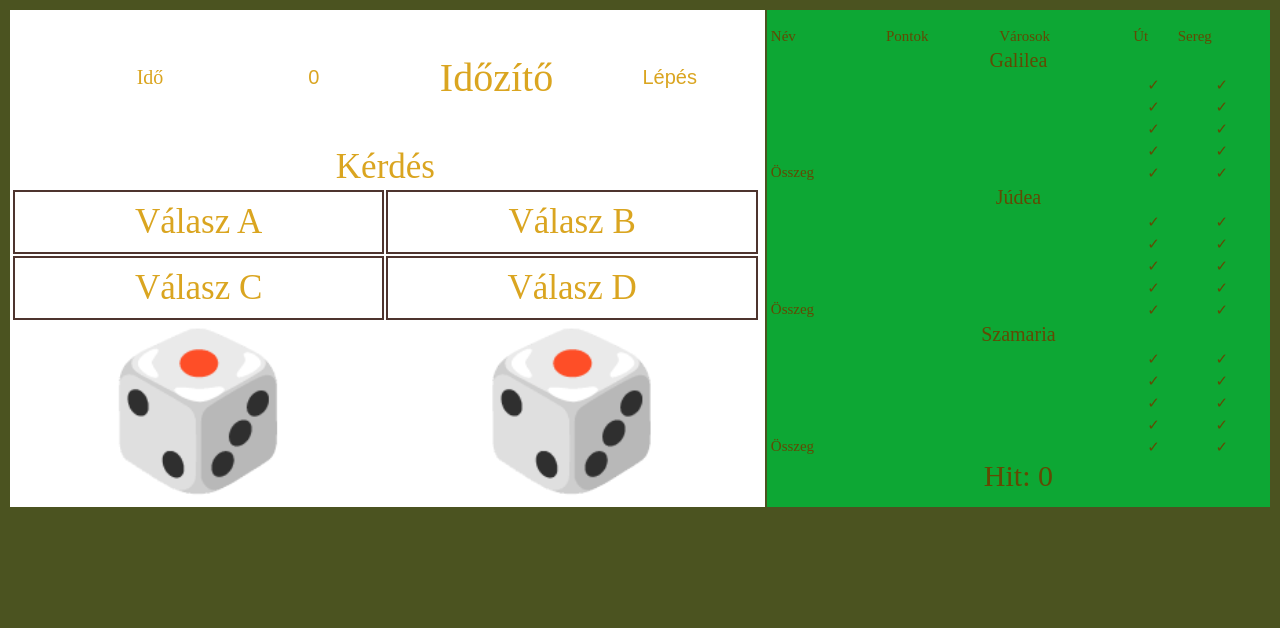
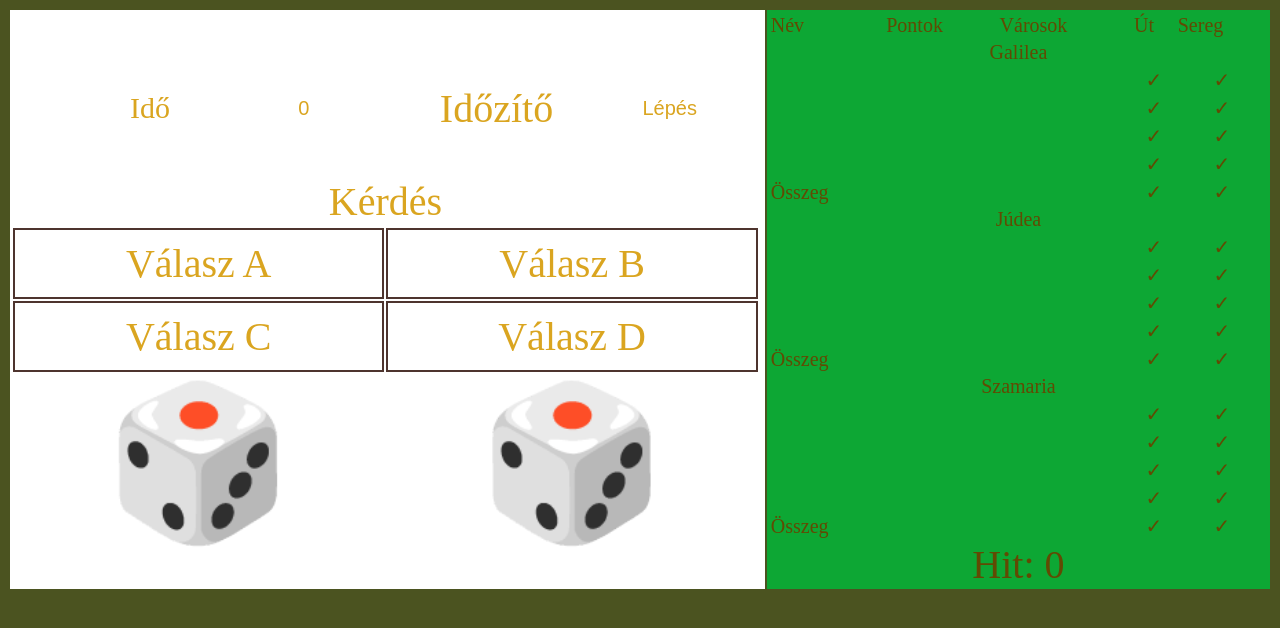
Before and after one commit to XDK96/CTNQUIZ, a website: page server.html in a window 1280 px wide. Drawn offline with Linux system fonts and the light colour scheme; no server answers.

Commit message:
UI last update

```diff
--- a/server.html
+++ b/server.html
@@ -31,7 +31,6 @@
 
 </head>
 <body style="background-color:#4B5320;">
-	<div>
 	<table width="100%" >
 	<tr>
 	<td id="quizbox" width="60%" style="background-color: white; color: #daa520;"><!--rgb(204, 172, 0)-->
@@ -39,10 +38,10 @@
 	<table>
 	<tr width="100%" align="center">
 	<td width="40%">
-	<p id="date" style="font-size: 20px;">Idő</p>
+	<p id="date" style="font-size: 30px;">Idő</p>
 	</td>
 	<td width="10%">
-	<input id="round" type="number" value="0" style="border: none; max-width: 30px; font-size: 20px; color: #daa520;">
+	<input id="round" type="number" value="0" style="border: none; max-width: 50px; font-size: 20px; color: #daa520;">
 	</td>
 	<td width="40%">
 	<p id="timer" align="center" style="font-size: 40px;">Időzítő</p>
@@ -57,23 +56,23 @@
 	<div style="">
 	<table width="100%">
 	<tr>
-	<td colspan="2" align="center" id="question" width="100%"  style="font-size: 35px;">
+	<td colspan="2" align="center" id="question" width="100%"  style="font-size: 40px;">
 	Kérdés
 	</td>
 	</tr>
 	<tr>
-	<td  class="bordered-cell" id="ans1" width="50%" align="center" style="font-size: 35px; min-height: 300px;">
+	<td  class="bordered-cell" id="ans1" width="50%" align="center" style="font-size: 40px; min-height: 300px;">
 	Válasz A
 	</td>
-	<td  class="bordered-cell" id="ans2" width="50%" align="center" style="font-size: 35px; min-height: 300px;">
+	<td  class="bordered-cell" id="ans2" width="50%" align="center" style="font-size: 40px; min-height: 300px;">
 	Válasz B
 	</td>
 	</tr>
 	<tr>
-	<td class="bordered-cell" id="ans3" width="50%" align="center" style="font-size: 35px; min-height: 300px;">
+	<td class="bordered-cell" id="ans3" width="50%" align="center" style="font-size: 40px; min-height: 300px;">
 	Válasz C
 	</td>
-	<td class="bordered-cell" id="ans4" width="50%" align="center" style="font-size: 35px; min-height: 300px;">
+	<td class="bordered-cell" id="ans4" width="50%" align="center" style="font-size: 40px; min-height: 300px;">
 	Válasz D
 	</td>
 	</tr>
@@ -94,10 +93,10 @@
 	</div>
 	</td>
 	<td id="pointbox" width="40%" style="background-color: #0da734;">
-	<table id="results" width="100%" style="color:#614a03; font-size:15px;">
+	<table id="results" width="100%" style="color:#614a03; font-size:20px;">
 	</table>
-	<div align="center" id="sumhit" style="color:#614a03; font-size:30px;">Hit: 0</div>
-	</div>
+	<div align="center" id="sumhit" style="color:#614a03; font-size:40px;">Hit: 0</div>
+	</table>
     <script>
 			let countdownTime = 33; // Kezdő idő másodpercben (pl. 10 perc)
 			let countdownInterval;
```
